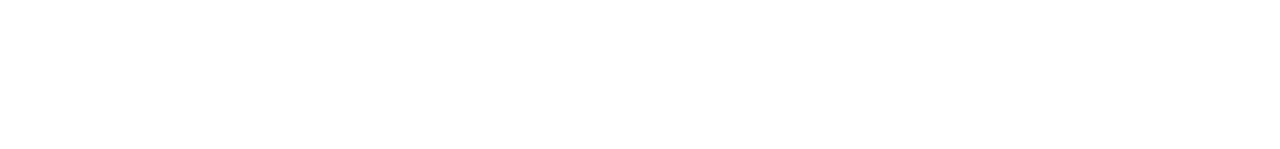
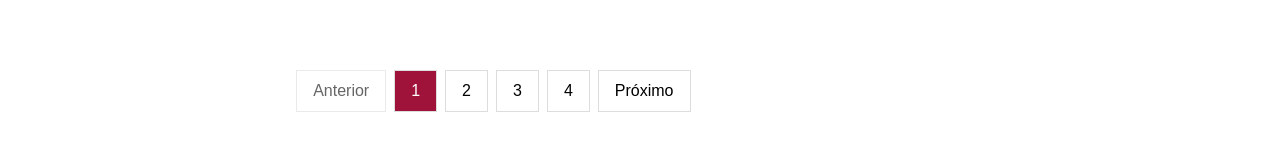
Before and after one commit to Gabrihelln/instituto, a React (Create React App) app in the folder client/: page / in a window 1280 px wide. Shown: the part 1798-1947 px from the top of the page. Before the commit the page ends 1892 px from the top, so only its background shows below. Built offline with nearby package versions, Linux system fonts and the light colour scheme.

Commit message:
pagination config

```diff
--- /dev/null
+++ b/client/src/components/Pagination.jsx
@@ -0,0 +1,61 @@
+const Pagination = ({ totalPages, onPageChange}) => {
+    const searchParams = new URLSearchParams(window.location.search)
+
+    const currentPage = parseInt(searchParams.get("page")) || 1
+
+    const range = (start, end) =>
+        Array.from({length:end - start + 1},
+            (_, i) => start + i)
+
+    const showEllipses = totalPages > 8
+
+  return (
+    <div className='pagination'>
+        <button className='pagination-btn'
+        onClick={() => onPageChange(Math.max(currentPage - 1, 1))}
+        disabled ={ currentPage === 1}>
+            Anterior
+        </button>
+
+
+        {showEllipses && currentPage > 4 && (
+            <>
+            <button className='pagination-btn' onClick={() => onPageChange(1)}>
+                1
+            </button>
+            <span className='pagination-ellipsis'>...</span>
+            </>
+        )}
+
+
+        {range (
+            Math.max(1, currentPage - 3),
+            Math.min(totalPages, currentPage + 4)
+        ).map((page) => (
+            <button
+            key={page}
+            className={`pagination-btn ${page === currentPage ? "active" : ""}`} onClick={() => onPageChange(page)}
+            >
+                {page}
+            </button>
+        ))}
+
+
+
+        {showEllipses && currentPage < totalPages - 3 && (
+            <>
+            <span className='pagination-ellipsis'>...</span>
+            <button className='pagination-btn'
+            onClick={() => onPageChange(totalPages)}>
+                {totalPages}
+            </button>
+            </>
+        )}
+        <button className='pagination-btn' onClick={() => onPageChange(Math.min(currentPage + 1, totalPages))} disabled={currentPage === totalPages}>
+            Próximo
+        </button>
+    </div>
+  )
+}
+
+export default Pagination
--- a/client/src/components/index.js
+++ b/client/src/components/index.js
@@ -8,7 +8,8 @@
 import PopularPost from "./PopularPost";
 import PopularWriter from "./PopularWriter";
 import Navbar from "./Navbar";
+import Pagination from "./Pagination";
 
 export {
-    Loading, Logo, Button, Divider, InputBox, Banner, Card, PopularPost, PopularWriter, Navbar
+    Loading, Logo, Button, Divider, InputBox, Banner, Card, PopularPost, PopularWriter, Navbar, Pagination
 }
--- a/client/src/pages/Home.jsx
+++ b/client/src/pages/Home.jsx
@@ -1,16 +1,16 @@
 import React, { useState } from "react";
 import { CATEGORIES, posts, popular } from "../utils/dummyData";
-import { Banner, Card, PopularPost, PopularWriter } from "../components";
+import { Banner, Card, Pagination, PopularPost, PopularWriter } from "../components";
 import { Link } from "react-router-dom";
 
 const Home = () => {
-  const numOfPages = 1
-  const [ page, setPage] = useState(1)
+  const numOfPages = 4
+  const [ page, setPage] = useState(0)
 
   const randomIndex = Math.floor(Math.random() * posts.length);
 
-  const handlePageChange = () => {
-
+  const handlePageChange = (val) => {
+    setPage(val)
   }
 
   if (posts.length < 1)
@@ -48,7 +48,7 @@
                 <Card key={post?._id} post={post} index={index}/>
               ))}
               <div className="w-full flex items-center justify-center">
-                {/* <Pagination totalPages={numOfPages} onPageChange={handlePageChange}/> */}
+                <Pagination totalPages={numOfPages} onPageChange={handlePageChange}/>
               </div>
           </div>
           {/* RIGHT SIDE */}
```
